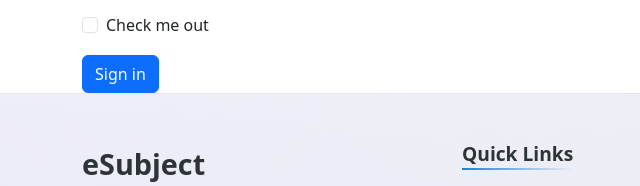
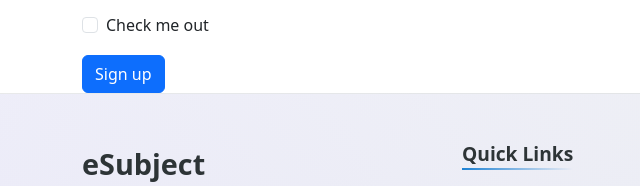
Before and after one commit to adetorok/ePRO, a plain HTML site: page pages/signinup.html in a window 1280 px wide. Shown: the part 331-517 px from the top of the page, 0-640 px from the left. Drawn offline with nearby package versions, Linux system fonts and the light colour scheme.

Commit message:
Updated the Signin to Sign up

```diff
--- a/pages/signinup.html
+++ b/pages/signinup.html
@@ -92,7 +92,7 @@
     </div>
   </div>
   <div class="col-12">
-    <button type="submit" class="btn btn-primary">Sign in</button>
+    <button type="submit" class="btn btn-primary">Sign up</button>
   </div>
 
 </form>
```
